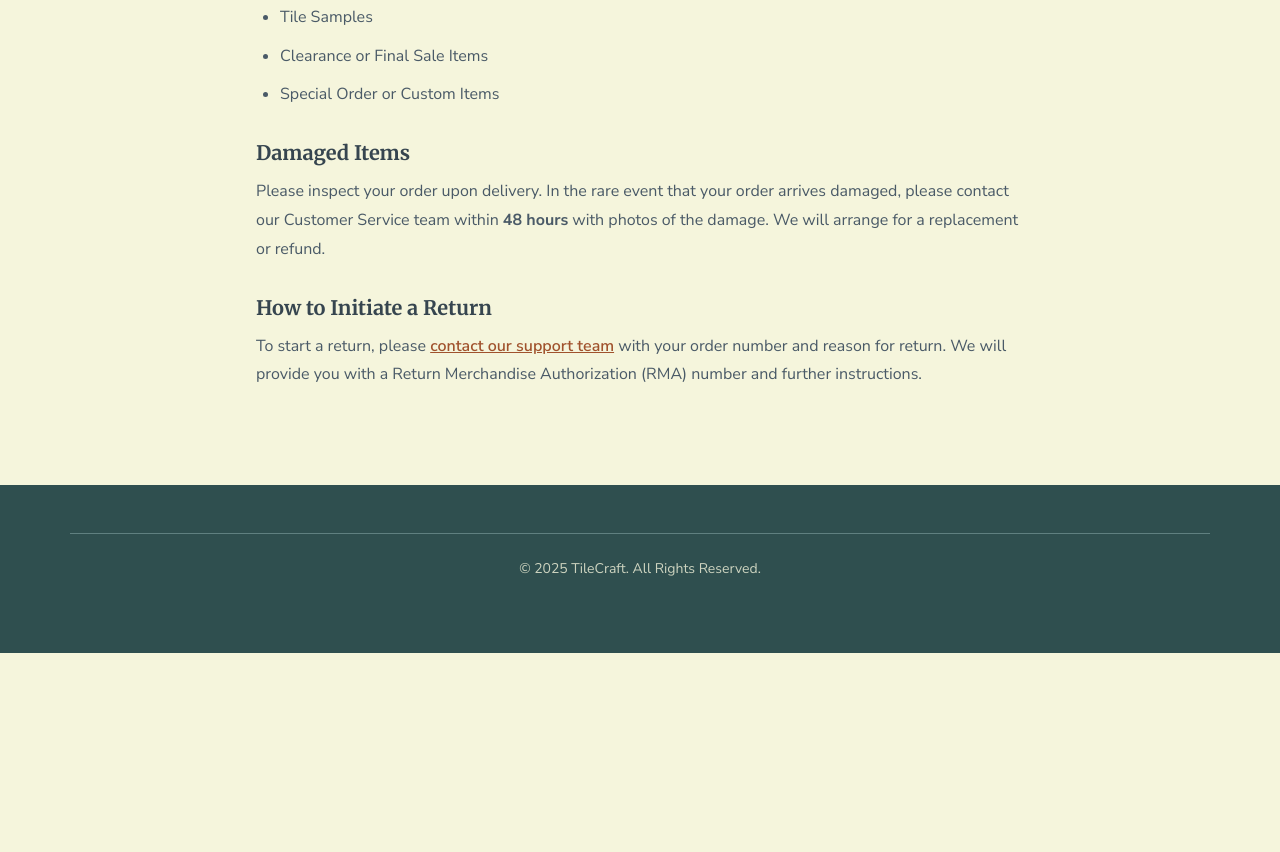
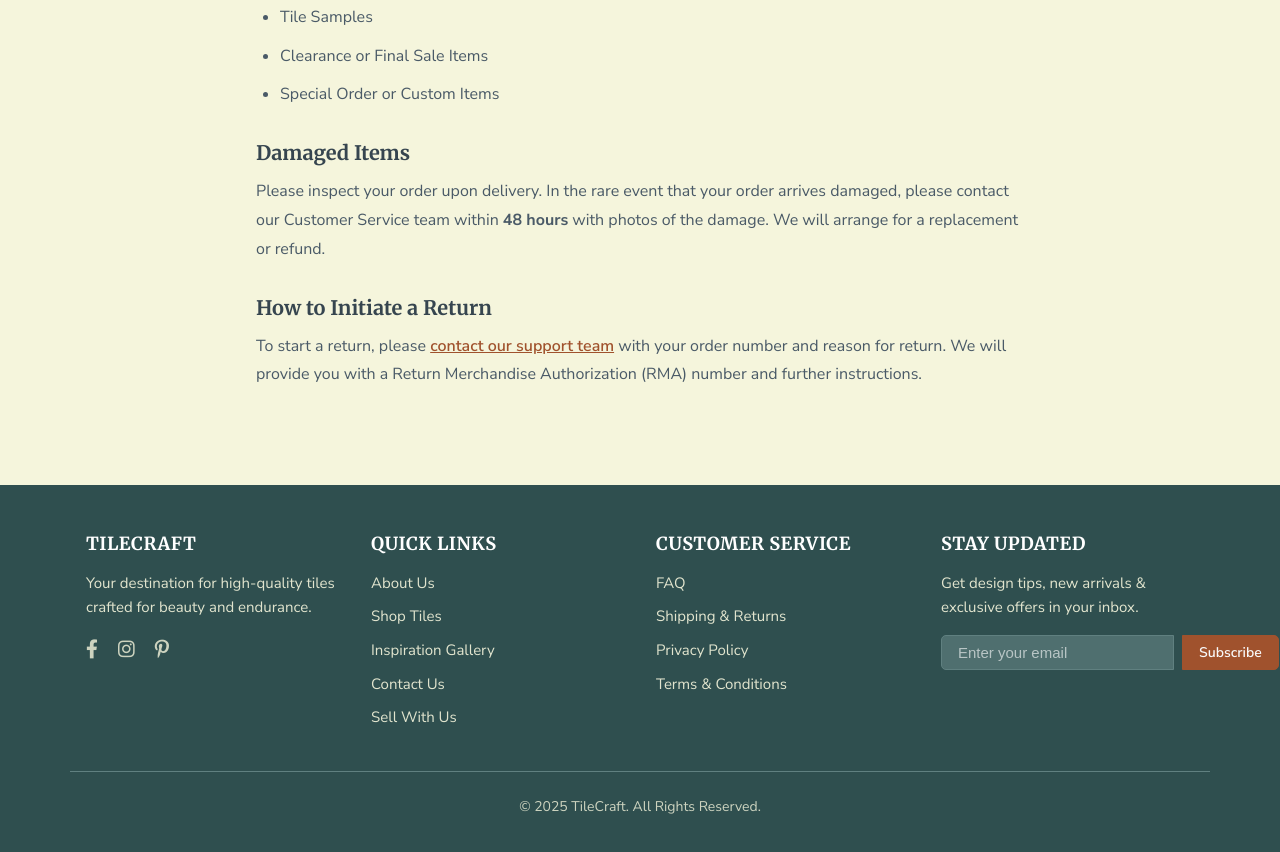
Before and after one commit to saksham-3011/TileCraft, a plain HTML site: page shipping.html in a window 1280 px wide. Shown: the part 1420-2272 px from the top of the page. Before the commit the page ends 2073 px from the top, so only its background shows below. Drawn offline with Linux system fonts and the light colour scheme.

Commit message:
Update shipping.html

```diff
--- a/shipping.html
+++ b/shipping.html
@@ -121,9 +121,50 @@
 </main>
 
 <footer class="site-footer section-padding">
-    <div class="container copyright-container">
-        <p class="copyright-text">© <span id="current-year"></span> TileCraft. All Rights Reserved.</p>
+  <div class="container footer-container">
+    <div class="footer-column about-column">
+      <h4 class="footer-heading">TileCraft</h4>
+      <p>Your destination for high-quality tiles crafted for beauty and endurance.</p>
+      <div class="social-links">
+        <a href="#" aria-label="Facebook"><i class="fab fa-facebook-f"></i></a>
+        <a href="#" aria-label="Instagram"><i class="fab fa-instagram"></i></a>
+        <a href="#" aria-label="Pinterest"><i class="fab fa-pinterest-p"></i></a>
+      </div>
     </div>
+
+    <div class="footer-column links-column">
+      <h4 class="footer-heading">Quick Links</h4>
+      <ul class="footer-list">
+        <li><a href="aboutUs.html">About Us</a></li>
+        <li><a href="AllTiles.html">Shop Tiles</a></li>
+        <li><a href="inspiration.html">Inspiration Gallery</a></li>
+        <li><a href="contact.html">Contact Us</a></li>
+        <li><a href="sell-with-us.html">Sell With Us</a></li>
+      </ul>
+    </div>
+
+    <div class="footer-column links-column">
+      <h4 class="footer-heading">Customer Service</h4>
+      <ul class="footer-list">
+        <li><a href="faq.html">FAQ</a></li>
+        <li><a href="shipping.html">Shipping & Returns</a></li>
+        <li><a href="privacy.html">Privacy Policy</a></li>
+        <li><a href="terms.html">Terms & Conditions</a></li>
+      </ul>
+    </div>
+
+    <div class="footer-column newsletter-column">
+      <h4 class="footer-heading">Stay Updated</h4>
+      <p>Get design tips, new arrivals & exclusive offers in your inbox.</p>
+      <form class="newsletter-form">
+        <input type="email" placeholder="Enter your email" aria-label="Email address" />
+        <button type="submit" class="btn btn-primary btn-sm">Subscribe</button>
+      </form>
+    </div>
+  </div>
+  <div class="container copyright-container">
+    <p class="copyright-text">© <span id="current-year"></span> TileCraft. All Rights Reserved.</p>
+  </div>
 </footer>
 
 <script src="pp33.js"></script>
```
